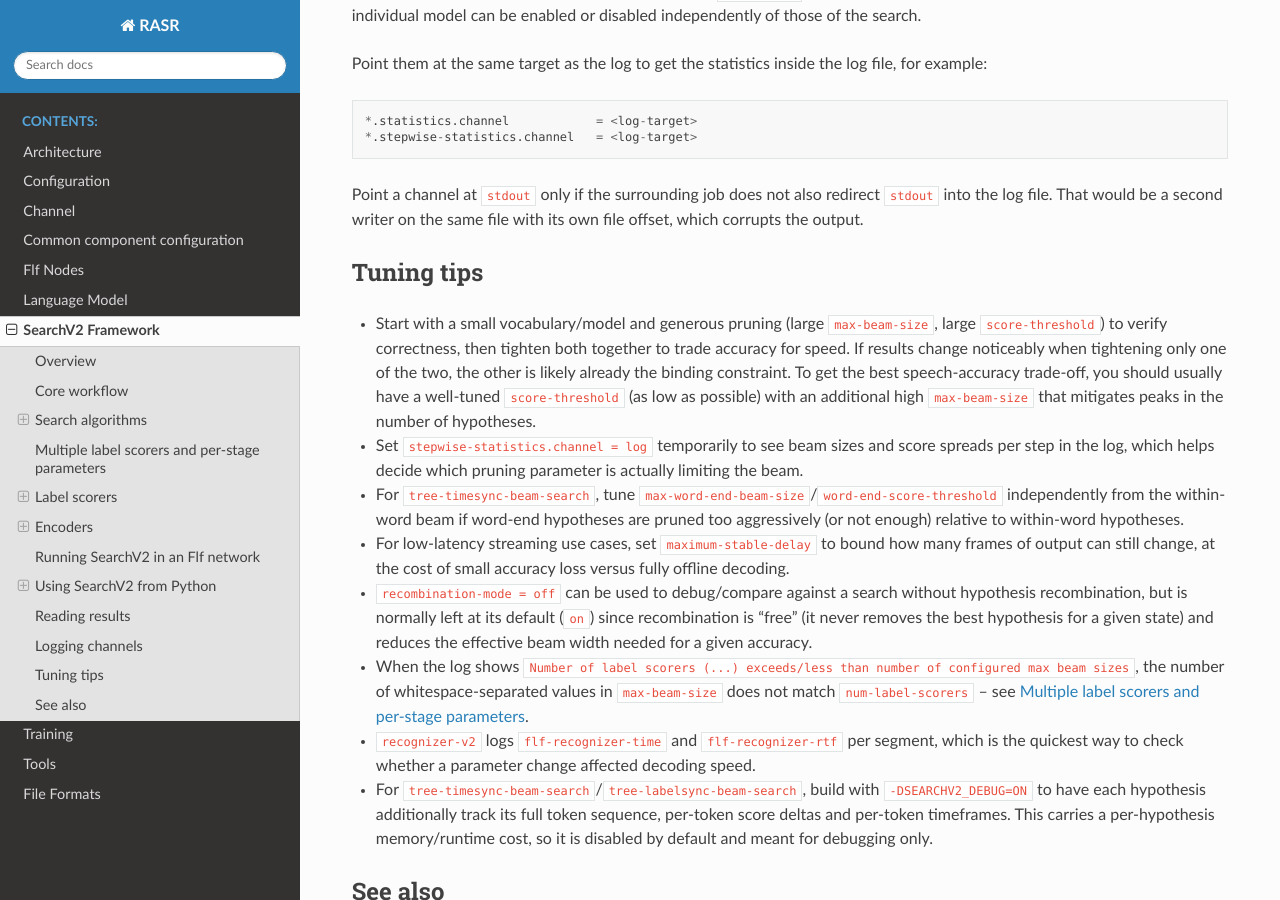
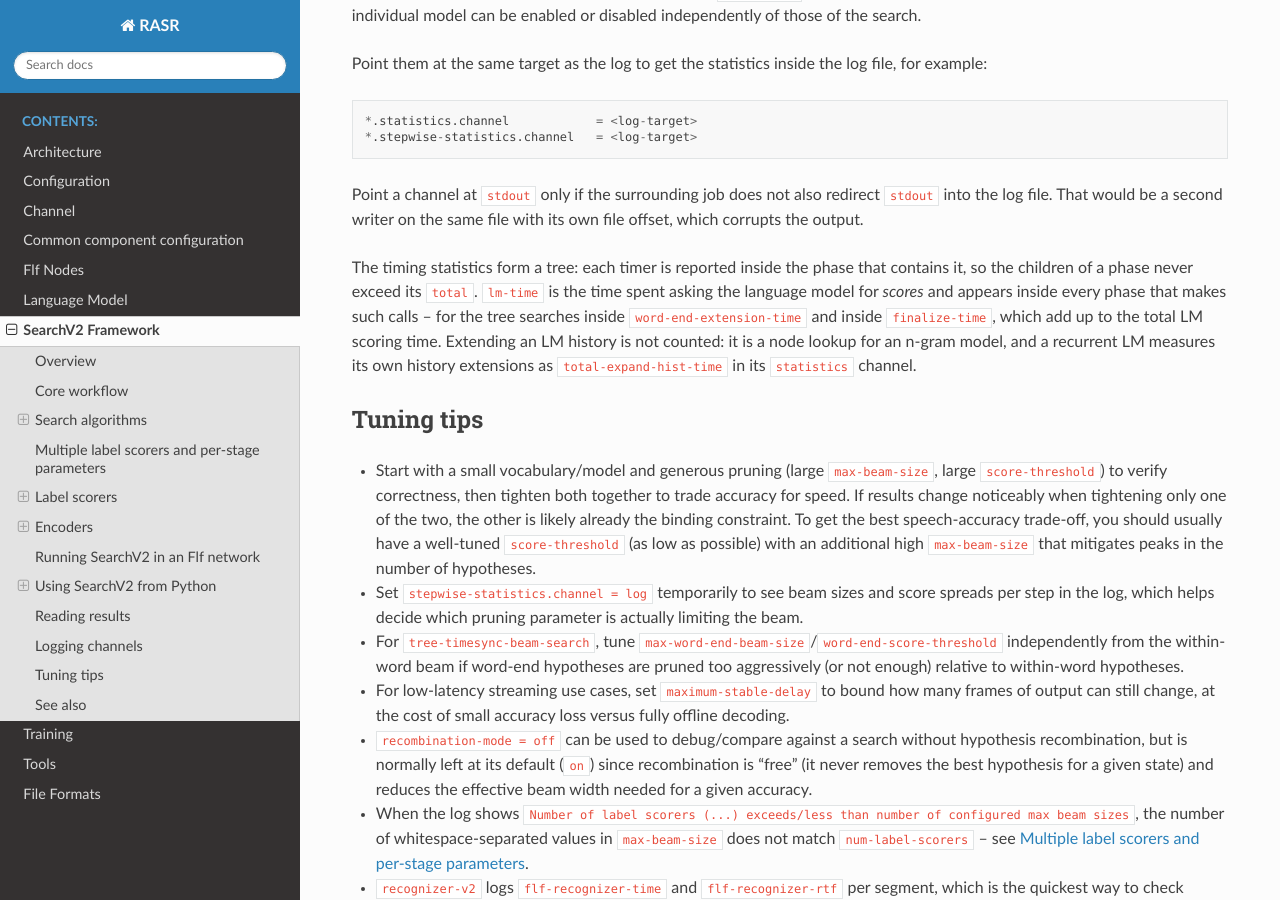
Before and after one commit to rwth-i6/rasr, a Sphinx documentation site: the page built from doc/search_v2.rst, in a window 1280 px wide and 900 px high, scrolled down 28699 px. Built offline with Sphinx 7.4.7 and the Read the Docs theme 3.1.0, drawn with Linux system fonts in a browser that asks for light colours.

Commit message:
Report the language model time of each phase separately
`lm-time` was only reported for the word-end extension phase, so the sentence-end
scoring in `finalizeHypotheses` was not counted anywhere. Give it its own timer and
report it inside `finalize-time`, next to the label scorer time that is already there,
instead of widening the existing timer across two phases that are not nested.

Extending an LM history stays uncounted, which is now stated in the header and in the
documentation: it is a node lookup for an n-gram model, and a recurrent model already
measures its own extensions as `total-expand-hist-time`.

Co-Authored-By: Claude Opus 5 (1M context) <noreply@anthropic.com>

```diff
--- a/doc/search_v2.rst
+++ b/doc/search_v2.rst
@@ -1378,6 +1378,13 @@ Point a channel at ``stdout`` only if the surrounding job does not also redirect
 log file. That would be a second writer on the same file with its own file offset, which corrupts
 the output.
 
+The timing statistics form a tree: each timer is reported inside the phase that contains it, so the
+children of a phase never exceed its ``total``. ``lm-time`` is the time spent asking the language model
+for *scores* and appears inside every phase that makes such calls -- for the tree searches inside
+``word-end-extension-time`` and inside ``finalize-time``, which add up to the total LM scoring time.
+Extending an LM history is not counted: it is a node lookup for an n-gram model, and a recurrent LM
+measures its own history extensions as ``total-expand-hist-time`` in its ``statistics`` channel.
+
 Tuning tips
 ------------
 
```
Also changed, not shown: 4 other files.
